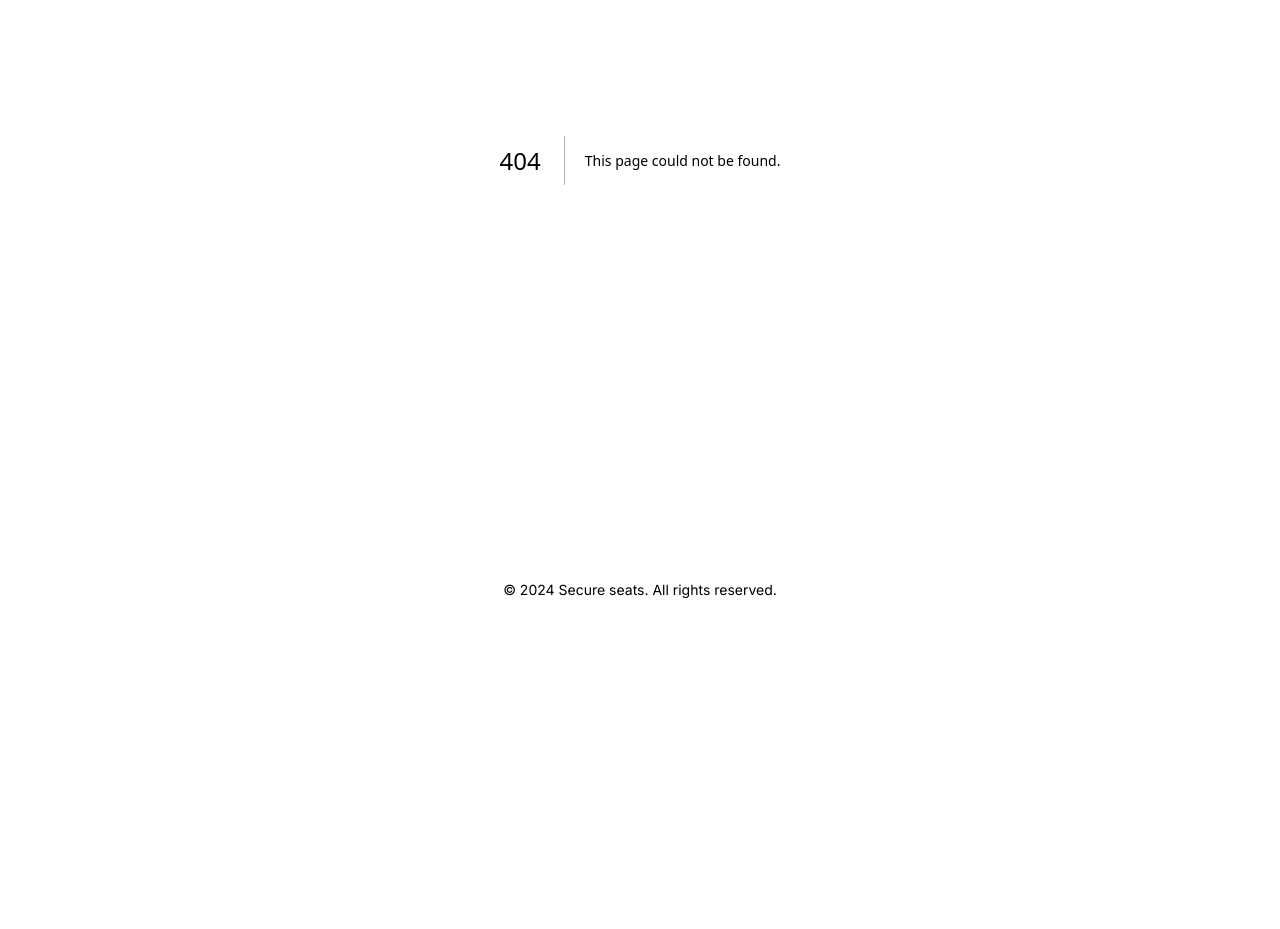
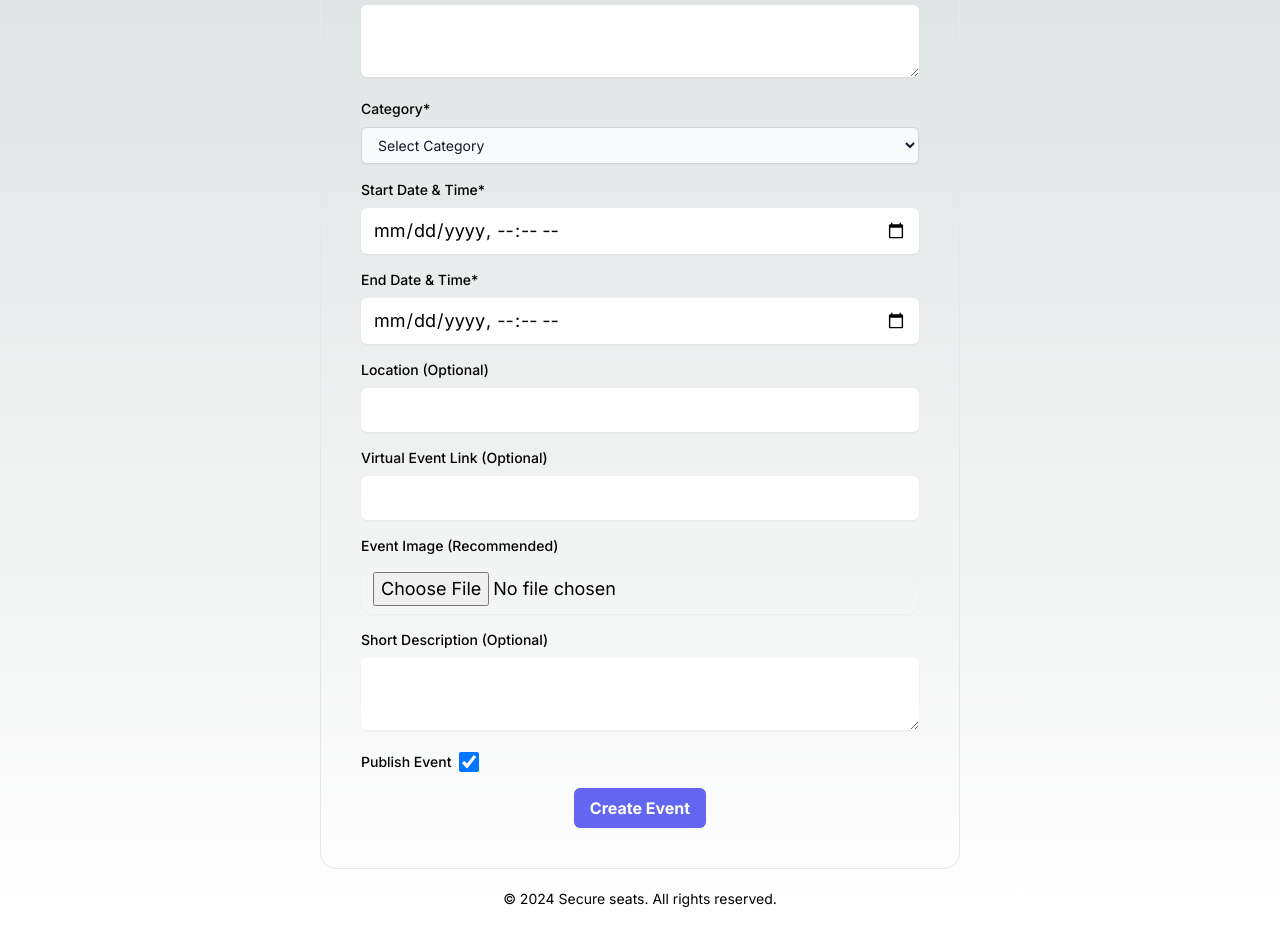
Before and after one commit to Rajan-007/Ticket-Booking-Application, a Next.js app: page /Eventform in a window 1280 px wide. Before the commit this address had no page. Shown: the part 320-1249 px from the top of the page. Before the commit the page ends 940 px from the top, so only its background shows below. Built offline with nearby package versions, Linux system fonts and the light colour scheme.

Commit message:
Event creation page

```diff
--- /dev/null
+++ b/src/app/Eventform/page.js
@@ -0,0 +1,213 @@
+'use client'
+import React, { useState } from 'react';
+
+const AddEventForm = () => {
+  const [formData, setFormData] = useState({
+    title: '',
+    description: '',
+    category: '',
+    startDate: '',
+    endDate: '',
+    location: '',
+    virtualLink: '',
+    eventImage: null,
+    shortDescription: '',
+    isVisible: true,
+  });
+
+  const handleChange = (event) => {
+    const { name, value, files } = event.target;
+    setFormData({
+      ...formData,
+      [name]: files ? files[0] : value,
+    });
+  };
+
+  const handleSubmit = async (event) => {
+    event.preventDefault();
+
+    // Implement form validation logic here
+    if (!formData.title || !formData.description || !formData.category || !formData.startDate || !formData.endDate) {
+      alert('Please fill in all required fields.');
+      return;
+    }
+
+    // Send form data to your backend API for event creation
+    const response = await fetch('/api/create-event', {
+      method: 'POST',
+      body: formData,
+    });
+
+    if (response.ok) {
+      alert('Event created successfully!');
+      setFormData({ ...initialState }); // Reset form after successful submission
+    } else {
+      alert('Error creating event. Please try again.');
+    }
+  };
+
+  return (
+    <form className="space-y-4  flex flex-col items-center justify-center " onSubmit={handleSubmit}>
+      <h2 className="text-2xl text-blue-500 font-bold m-5">Add New Event</h2>
+
+      {/* Basic Information */}
+      <div className='w-[90vw] md:w-[50vw] p-6 py-8 md:p-10 border rounded-2xl'>
+        <div className="mb-4 flex flex-col">
+                <label htmlFor="title" className="block text-sm font-medium mb-2">
+                Event Title*
+                </label>
+                <input
+                type="text"
+                name="title"
+                id="title"
+                className="shadow-sm focus:ring-indigo-500 focus:border-indigo-500 rounded-md w-full py-2 px-3 text-lg text-black font-semibold"
+                value={formData.title}
+                onChange={handleChange}
+                required
+                />
+        </div>
+        <div className="mb-4">
+            <label htmlFor="description" className="block text-sm font-medium mb-2">
+            Event Description*
+            </label>
+            <textarea
+            name="description"
+            id="description"
+            className="shadow-sm focus:ring-indigo-500 focus:border-indigo-500 rounded-md w-full py-2 px-3 text-lg text-black"
+            value={formData.description}
+            onChange={handleChange}
+            required
+            ></textarea>
+        </div>
+        <div className="mb-4">
+            <label htmlFor="category" className="block text-sm font-medium mb-2">
+            Category*
+            </label>
+            <select
+            name="category"
+            id="category"
+            className="bg-gray-50 border border-gray-300 text-gray-900 text-sm rounded-md focus:outline-none focus:ring-indigo-500 focus:border-indigo-500 w-full py-2 px-3 shadow-sm"
+            value={formData.category}
+            onChange={handleChange}
+            required
+            >
+            <option value="">Select Category</option>
+            <option value="concert">Concert</option>
+            <option value="workshop">Workshop</option>
+            <option value="conference">Conference</option>
+            {/* Add more options as needed */}
+            </select>
+        </div>
+
+        {/* Event Details */}
+        <div className="mb-4">
+            <label htmlFor="startDate" className="block text-sm font-medium mb-2">
+            Start Date & Time*
+            </label>
+            <input
+            type="datetime-local"
+            name="startDate"
+            id="startDate"
+            className="shadow-sm focus:ring-indigo-500 text-lg text-black focus:border-indigo-500 rounded-md w-full py-2 px-3 "
+            value={formData.startDate}
+            onChange={handleChange}
+            required
+            />
+        </div>
+        <div className="mb-4">
+            <label htmlFor="endDate" className="block text-sm font-medium mb-2">
+            End Date & Time*
+            </label>
+            <input
+            type="datetime-local"
+            name="endDate"
+            id="endDate"
+            className="shadow-sm focus:ring-indigo-500 focus:border-indigo-500 rounded-md w-full py-2 px-3 text-lg text-black"
+            value={formData.endDate}
+            onChange={handleChange}
+            required
+            />
+        </div>
+        <div className="mb-4">
+            <label htmlFor="location" className="block text-sm font-medium mb-2">
+            Location (Optional)
+            </label>
+            <input
+            type="text"
+            name="location"
+            id="location"
+            className="shadow-sm focus:ring-indigo-500 focus:border-indigo-500 rounded-md w-full py-2 px-3 text-lg text-black"
+            value={formData.location}
+            onChange={handleChange}
+            />
+        </div>
+        <div className="mb-4">
+            <label htmlFor="virtualLink" className="block text-sm font-medium mb-2">
+            Virtual Event Link (Optional)
+            </label>
+            <input
+            type="url"
+            name="virtualLink"
+            id="virtualLink"
+            className="shadow-sm focus:ring-indigo-500 focus:border-indigo-500 rounded-md w-full py-2 px-3 text-lg text-black"
+            value={formData.virtualLink}
+            onChange={handleChange}
+            />
+        </div>
+
+        {/* Event Display */}
+        <div className="mb-4">
+            <label htmlFor="eventImage" className="block text-sm font-medium mb-2 rounded">
+            Event Image (Recommended)
+            </label>
+            <input
+            type="file"
+            name="eventImage"
+            id="eventImage"
+            className="shadow-sm focus:ring-indigo-500 focus:border-indigo-500 rounded-xl w-full py-2 px-3 text-lg text-black"
+            onChange={handleChange}
+            />
+        </div>
+        <div className="mb-4">
+            <label htmlFor="shortDescription" className="block text-sm font-medium mb-2">
+            Short Description (Optional)
+            </label>
+            <textarea
+            name="shortDescription"
+            id="shortDescription"
+            className="shadow-sm focus:ring-indigo-500 focus:border-indigo-500 rounded-md w-full py-2 px-3 text-lg text-black"
+            value={formData.shortDescription}
+            onChange={handleChange}
+            ></textarea>
+        </div>
+
+        {/* Additional Options */}
+        <div className="flex items-center mb-4">
+            <label htmlFor="isVisible" className="mr-2 text-sm font-medium">
+            Publish Event
+            </label>
+            <input
+            type="checkbox"
+            name="isVisible"
+            id="isVisible"
+            className="focus:ring-indigo-500 h-5 w-5 text-indigo-600 border-gray-300 rounded"
+            checked={formData.isVisible}
+            onChange={handleChange}
+            />
+        </div>
+
+        <div className="flex justify-center">
+            <button
+            type="submit"
+            className="inline-flex items-center px-4 py-2 bg-indigo-500 hover:bg-indigo-700 text-white font-bold rounded-md focus:outline-none focus:ring-2 focus:ring-offset-2 focus:ring-indigo-500"
+            >
+            Create Event
+            </button>
+        </div>
+      </div>
+
+    </form>
+  );
+};
+
+export default AddEventForm;
--- a/src/app/Eventlist/page.js
+++ b/src/app/Eventlist/page.js
@@ -31,13 +31,13 @@ const EventBanner = ({ event }) => (
     <h2 className="text-2xl font-bold mb-2">{event.title}</h2>
     <p className="mb-4 font-semibold">Now dates: {event.date} | {event.time}</p>
     <p className="mb-4 font-semibold">{event.location}</p>
-    <a href={event.buttonLink} className="bg-blue-500 text-white font-semibold px-4 py-2 rounded hover:bg-blue-600">
+    <a href={event.buttonLink} className="bg-blue-600 text-white font-semibold px-4 py-2 rounded hover:bg-blue-500">
       {event.buttonText}
     </a>
   </div>
 );
 
-export default function Home() {
+export default function Eventlist() {
   return (
     <div className="container mx-auto px-4 min-h-[80vh] ">
       <Head>
--- a/src/app/components/Navbar.js
+++ b/src/app/components/Navbar.js
@@ -8,7 +8,7 @@ export default function Navbar() {
         <p className='text-4xl font-bold px-1 flex flex-wrap md:flex-nowrap max-w-[30vw] text-blue-400'>Secure seats</p>
       </div>
       <div className='flex items-center md:px-8'>
-        <button className='border px-8 p-2 rounded-full'>Wallet</button>
+        <button className='border px-10 py-2 rounded-full hover:bg-blue-500 font-semibold'>Wallet</button>
       </div>
     </div>
   )
```
